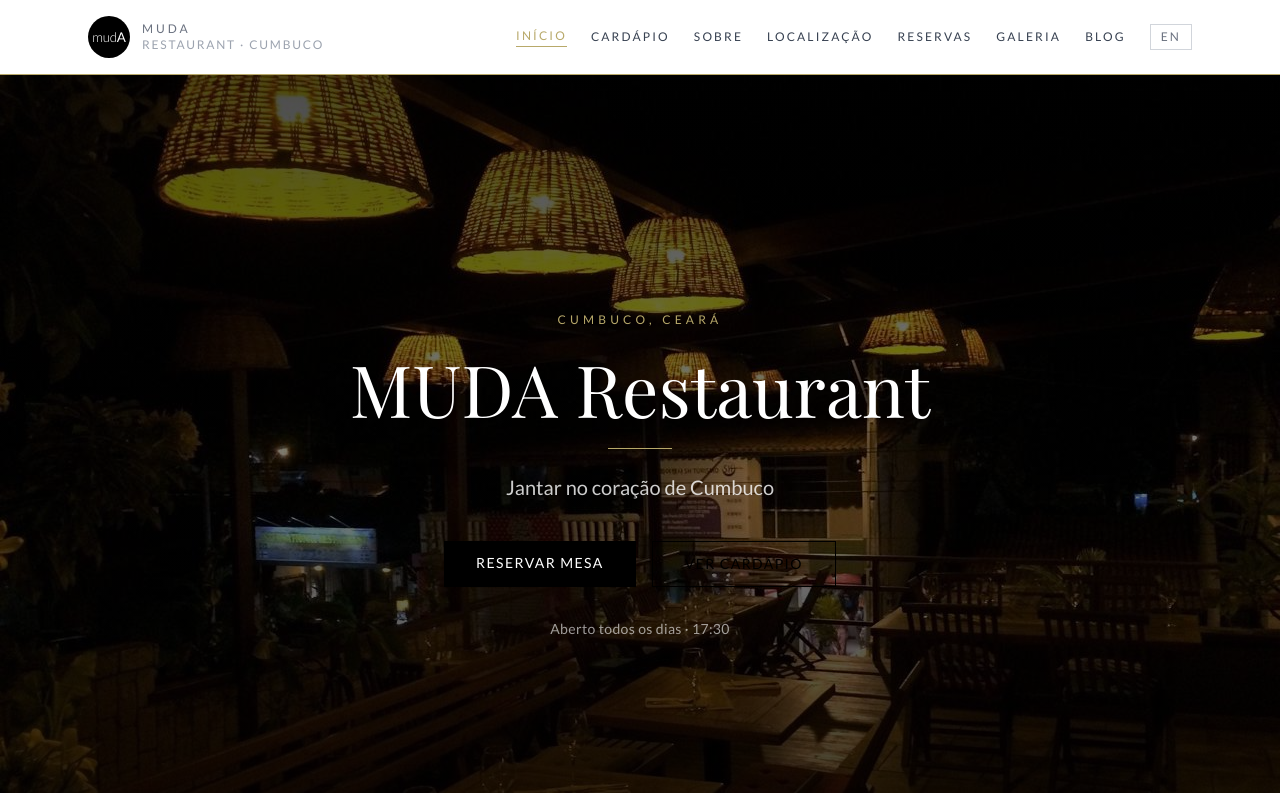
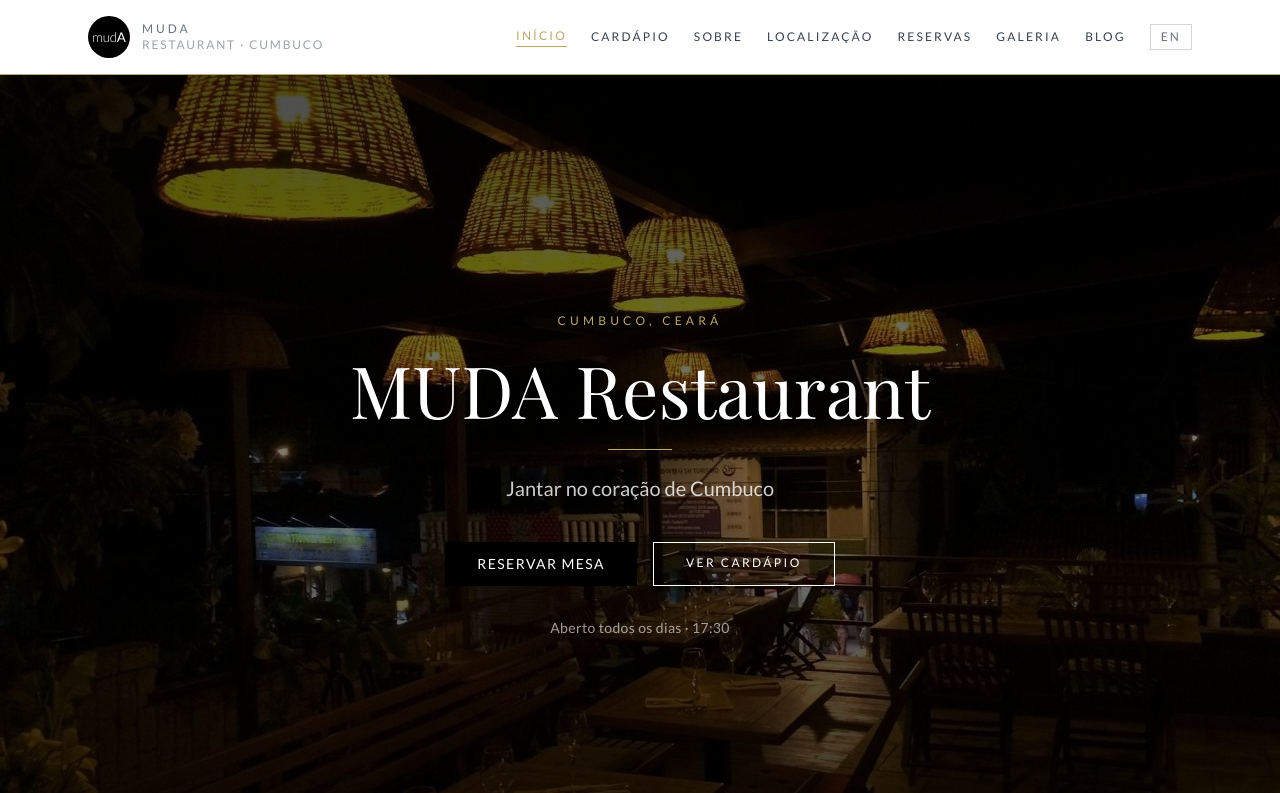
Before and after one commit to SparkwaveAI1/muda-restaurant, a React (Vite) app: page /pt in a window 1280 px wide. Shown: the top 793 px of the page. Built offline with nearby package versions, Linux system fonts and the light colour scheme; a web font is replaced by a local one.

Commit message:
fix(pt): hero VER CARDAPIO button — white border/text for dark hero background [NO-TASK: muda-pt]

```diff
--- a/src/pages/pt/HomePt.tsx
+++ b/src/pages/pt/HomePt.tsx
@@ -49,7 +49,7 @@
           </p>
           <div className="flex flex-col sm:flex-row gap-4 justify-center">
             <Link to="/pt/reservas" className="btn-primary">Reservar Mesa</Link>
-            <Link to="/pt/cardapio" className="btn-outline">Ver Cardápio</Link>
+            <Link to="/pt/cardapio" className="inline-block border border-white text-white px-8 py-3 text-xs tracking-[0.2em] uppercase font-body hover:bg-white hover:text-black transition-colors duration-300">Ver Cardápio</Link>
           </div>
           <p className="mt-8 text-white/60 font-body text-sm tracking-wide">Aberto todos os dias · 17:30</p>
         </div>
```
